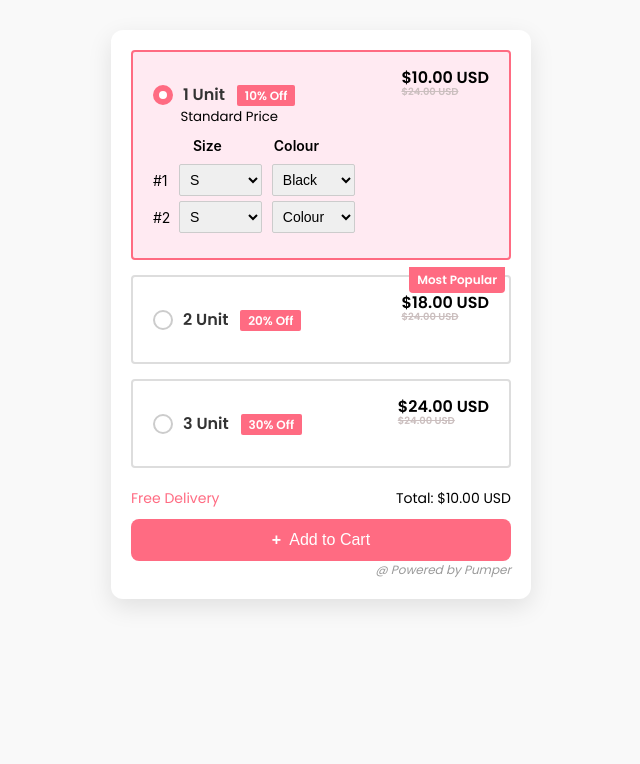
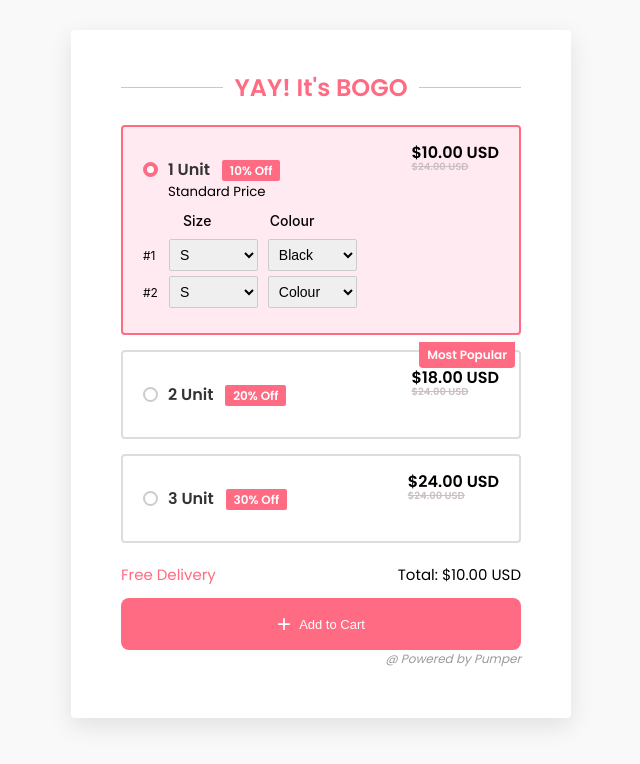
Before and after one commit to rubycoral/BOGO-UI, a plain HTML site: page index.html in a window 1280 px wide. Shown: the whole page, without its empty margins (319-959 px from the left). Drawn offline with Linux system fonts and the light colour scheme.

Commit message:
final code

```diff
--- a/index.html
+++ b/index.html
@@ -13,6 +13,7 @@
 </head>
 <body>
   <div class="container">
+    <h1>YAY! It's BOGO</h1>
     <!-- Box 1 -->
     <div class="box">
       <div class="radioTextPrice">
--- a/style.css
+++ b/style.css
@@ -14,12 +14,40 @@
 
   .container {
     width: 100%;
-    max-width: 420px;
+    max-width: 500px;
     background-color: white;
-    border-radius: 12px;
+    border-radius: 4px;
     box-shadow: 0 8px 24px rgba(0, 0, 0, 0.1);
-    padding: 20px;
+    padding: 50px;
+    padding-top: 20px;
   }
+
+  .container h1{
+    color: #FF6B82;
+  }
+
+  h1 {
+    font-family: 'Poppins', sans-serif;
+    font-size: 24px;
+    text-align: center;
+    position: relative;
+    margin-top:20px;
+    margin-bottom: 20px;
+    color: #000;
+    display: flex;
+    align-items: center;
+    justify-content: center;
+    gap: 12px;
+  }
+
+  h1::before,
+  h1::after {
+    content: '';
+    flex: 1;
+    height: 1.5px;
+    background-color: #C8C8C8;
+  }
+
 
   .box {
     border: 2px solid #ddd;
@@ -74,8 +102,6 @@
     border-bottom-right-radius: 4px;
   }
 
-
-
   .content {
     display: none;
     animation: fadeIn 0.3s ease-in-out;
@@ -127,8 +153,8 @@
   }
 
   .footer p {
-    font-size: 14px;
-    margin-bottom: 10px;
+    font-size: 15px;
+    margin-bottom: 12px;
   }
 
   .footer .coloredText{
@@ -155,15 +181,19 @@
     font-weight: 500;
     cursor: pointer;
     width: 100%;
-    font-size: 16px;
+    font-size: 13px;
+    display: flex;
+    align-items: center;
+    justify-content: center;
+  }
+
+  .footer button span{
+    font-size: 24px;
   }
 
   .footer span{
-    font-weight: bold;
     margin-right: 8px;
   }
-
-
 
   .footer button:hover {
     background-color: #1cdbd9;
@@ -230,7 +260,7 @@
     display: grid;
     grid-template-columns: 1fr 1fr;
     padding-left: 40px; /* align with dropdowns */
-    font-weight: 600;
+    font-weight: 500;
     color: #000;
     margin-bottom: 10px;
   }
@@ -261,8 +291,8 @@ input[type="radio"] {
   background-color: #fff;
   border: 2px solid #ccc;
   border-radius: 50%;
-  width: 20px;
-  height: 20px;
+  width: 15px;
+  height: 15px;
   cursor: pointer;
   position: relative;
   outline: none;
@@ -270,7 +300,7 @@ input[type="radio"] {
 }
 
 input[type="radio"]:checked {
-  border: 6px solid #ff6b82;
+  border: 4px solid #ff6b82;
   background-color: #fff;
 }
 
@@ -278,3 +308,6 @@ input[type="radio"]:checked {
 input[type="radio"]:hover {
   border-color: #ff6b82;
 }
+.option-label{
+  font-size: 12px;
+}
```
